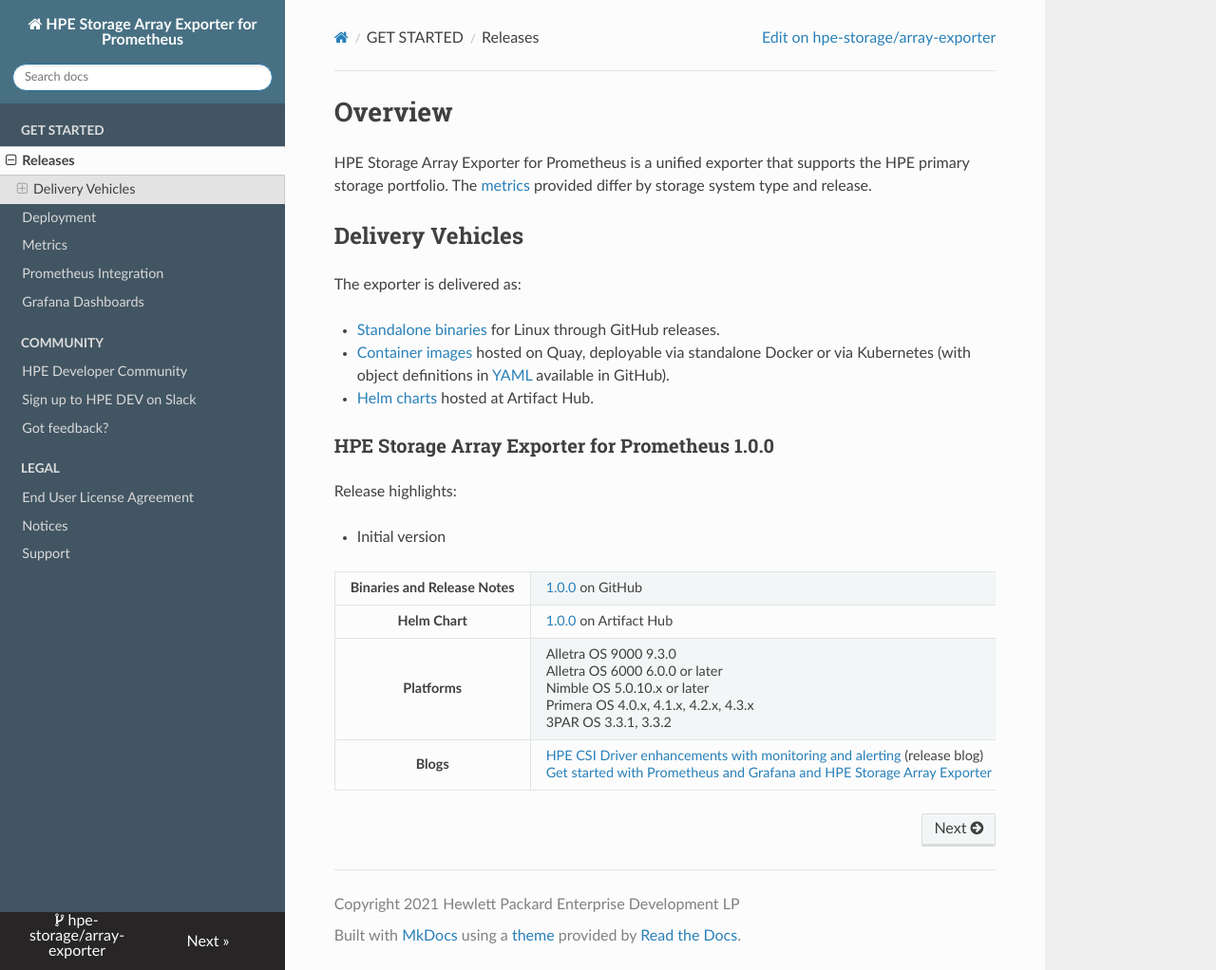
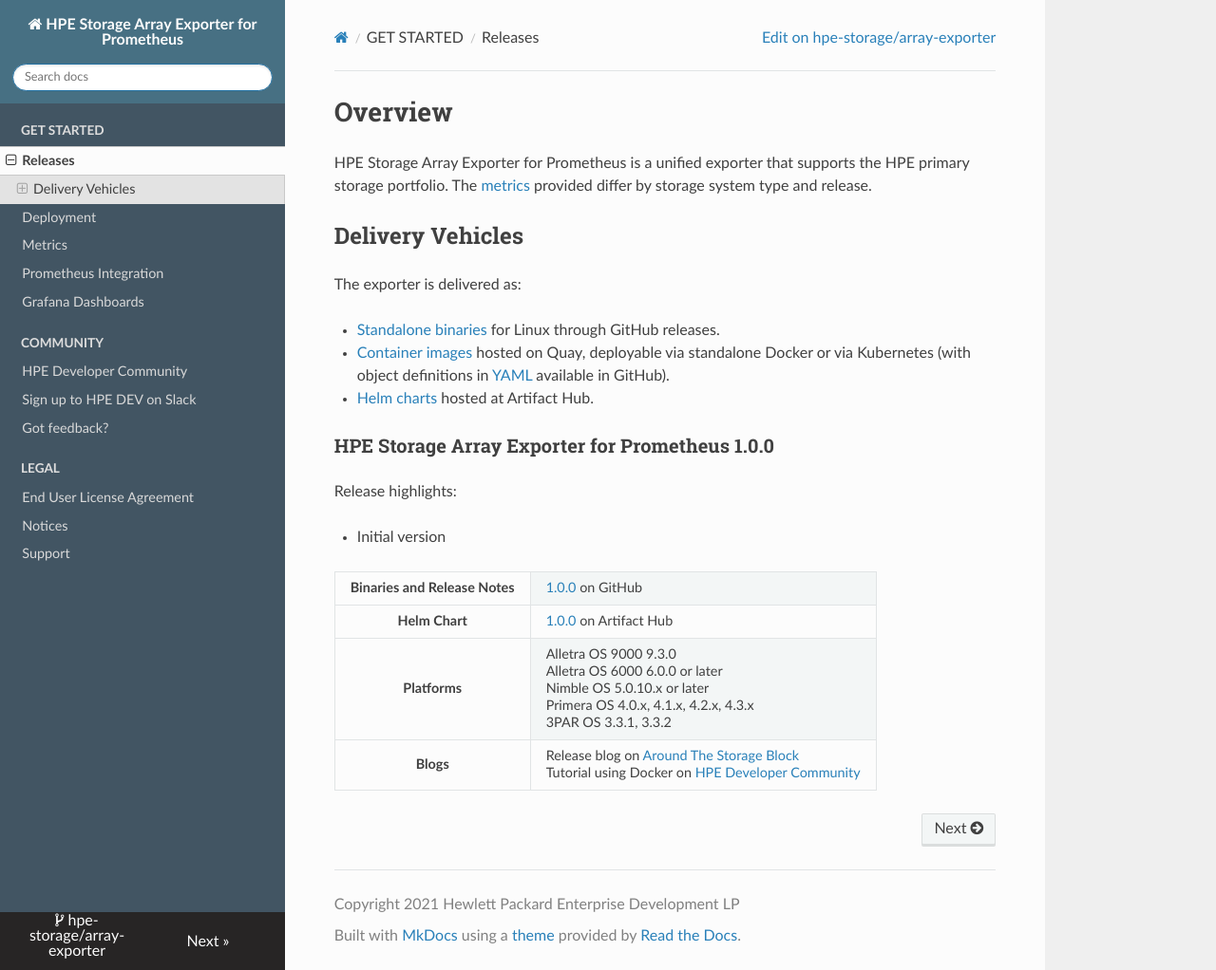
Before and after one commit to hpe-storage/array-exporter, an MkDocs documentation site: the page built from docs/releases/index.md, in a window 1280 px wide and 1022 px high. Shown: the whole window at 95% size. Built offline with MkDocs 1.6.1, drawn with Linux system fonts in a browser that asks for light colours; nearby versions of some CDN libraries.

Commit message:
Added blogs
Signed-off-by: Michael Mattsson <michael.mattsson@gmail.com>

```diff
--- a/docs/releases/index.md
+++ b/docs/releases/index.md
@@ -42,8 +42,8 @@
  <tr>
    <th>Blogs</th>
    <td>
-    <a href="https://community.hpe.com/t5/Around-the-Storage-Block/HPE-CSI-Driver-for-Kubernetes-enhancements-with-monitoring-and/ba-p/7158137">HPE CSI Driver enhancements with monitoring and alerting</a> (release blog)<br />
-    <a href="https://developer.hpe.com/blog/get-started-with-prometheus-and-grafana-on-docker-with-hpe-storage-array-exporter/">Get started with Prometheus and Grafana and HPE Storage Array Exporter</a> (tutorial)
+    Release blog on <a href="https://community.hpe.com/t5/Around-the-Storage-Block/HPE-CSI-Driver-for-Kubernetes-enhancements-with-monitoring-and/ba-p/7158137">Around The Storage Block</a><br />
+    Tutorial using Docker on <a href="https://developer.hpe.com/blog/get-started-with-prometheus-and-grafana-on-docker-with-hpe-storage-array-exporter/">HPE Developer Community</a>
    </td>
  </tr>
 </table>
```
